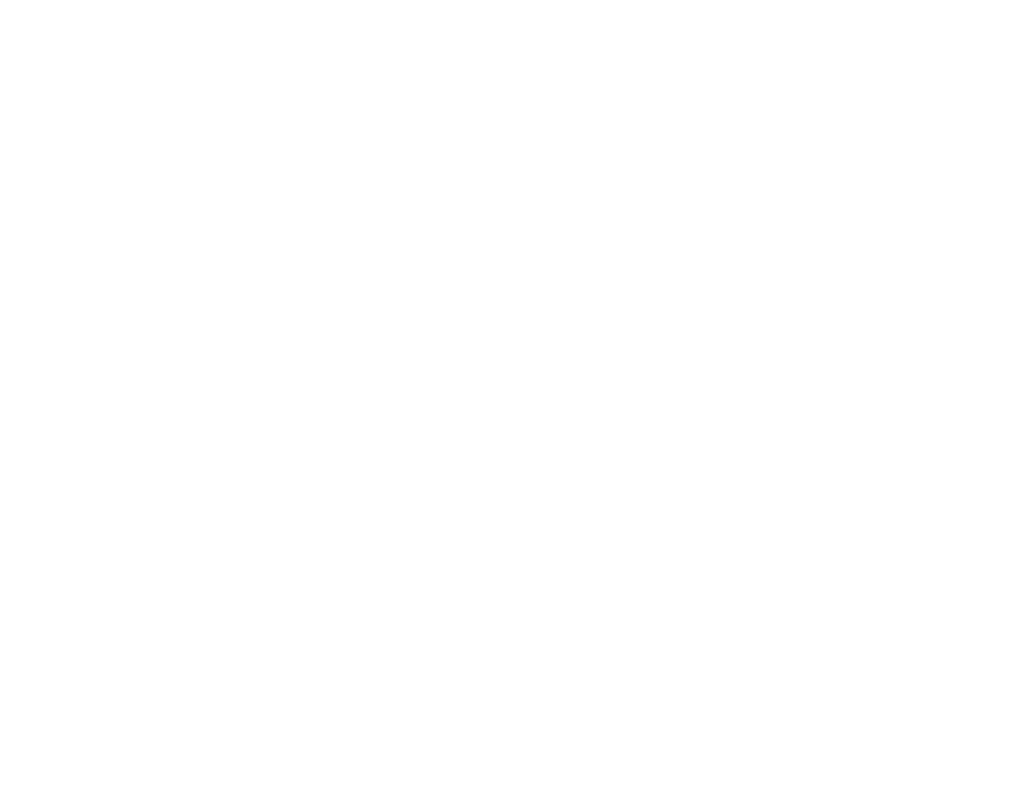
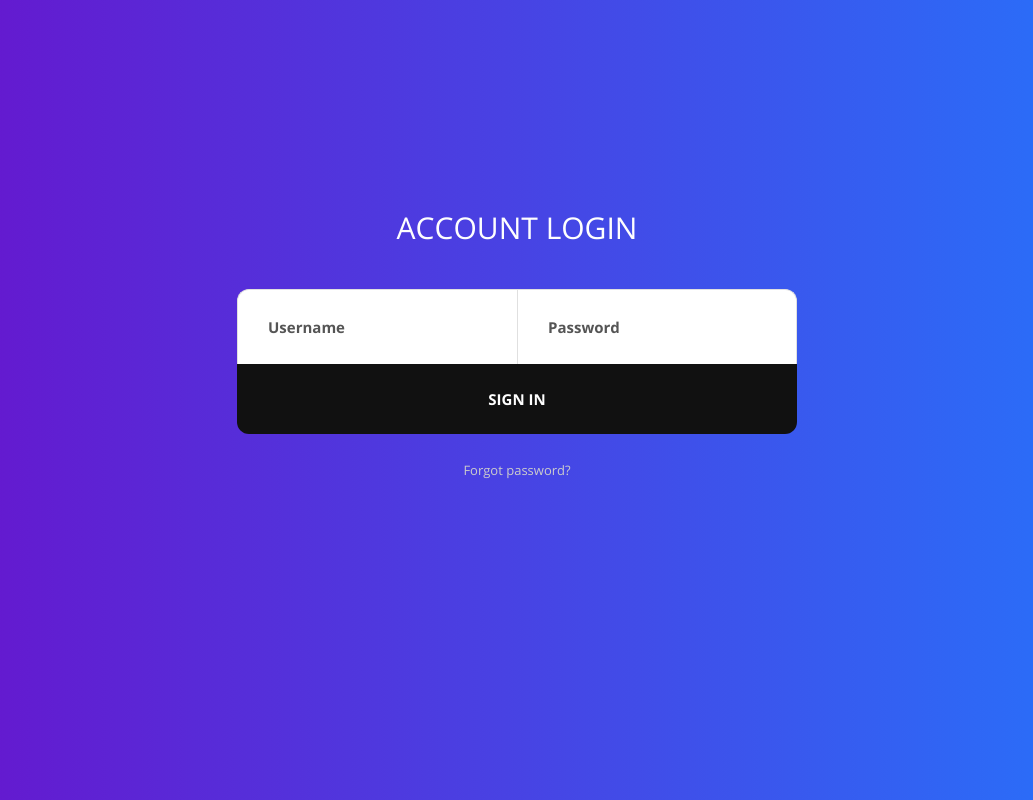
Before and after one commit to miladsade96/mydj, a Django app: page /accounts/login in a window 1280 px wide. Before the commit the part shown is empty. Shown: the whole page, without its empty margins (123-1156 px from the left). Run offline with Django 3.2, Linux system fonts and the light colour scheme; some libraries are stand-ins or nearby versions.

Commit message:
Implementing login template

```diff
--- a/templates/accounts/login.html
+++ b/templates/accounts/login.html
@@ -1,10 +1,118 @@
+{% load static %}
 <!DOCTYPE html>
 <html lang="en">
-<head>
-    <meta charset="UTF-8">
+  <head>
     <title>Login</title>
-</head>
-<body>
+    <meta charset="UTF-8" />
+    <meta name="viewport" content="width=device-width, initial-scale=1" />
+    <link rel="icon" type="image/png" href="{% static 'login/images/icons/favicon.ico' %}" />
+    <link
+      rel="stylesheet"
+      type="text/css"
+      href="{% static 'login/vendor/bootstrap/css/bootstrap.min.css' %}"
+    />
+    <link
+      rel="stylesheet"
+      type="text/css"
+      href="{% static 'login/fonts/font-awesome-4.7.0/css/font-awesome.min.css' %}"
+    />
+    <link
+      rel="stylesheet"
+      type="text/css"
+      href="{% static 'login/fonts/Linearicons-Free-v1.0.0/icon-font.min.css' %}"
+    />
+    <link rel="stylesheet" type="text/css" href="{% static 'login/vendor/animate/animate.css' %}" />
+    <link
+      rel="stylesheet"
+      type="text/css"
+      href="{% static 'login/vendor/css-hamburgers/hamburgers.min.css' %}"
+    />
+    <link
+      rel="stylesheet"
+      type="text/css"
+      href="{% static 'login/vendor/animsition/css/animsition.min.css' %}"
+    />
+    <link
+      rel="stylesheet"
+      type="text/css"
+      href="{% static 'login/vendor/select2/select2.min.css' %}"
+    />
+    <link
+      rel="stylesheet"
+      type="text/css"
+      href="{% static 'login/vendor/daterangepicker/daterangepicker.css' %}"
+    />
+    <link rel="stylesheet" type="text/css" href="{% static 'login/css/util.css' %}" />
+    <link rel="stylesheet" type="text/css" href="{% static 'login/css/main.css' %}" />
+    <meta name="robots" content="noindex, follow" />
+  </head>
+  <body>
+    <div class="limiter">
+      <div class="container-login100">
+        <div class="wrap-login100 p-b-160 p-t-50">
+          <form class="login100-form validate-form" method="post" action="{% url 'accounts:login'%}">
+            {% csrf_token%}
+            <span class="login100-form-title p-b-43"> Account Login </span>
+            <div
+              class="wrap-input100 rs1 validate-input"
+              data-validate="Username is required"
+            >
+              <input class="input100" type="text" name="username" />
+              <span class="label-input100">Username</span>
+            </div>
+            <div
+              class="wrap-input100 rs2 validate-input"
+              data-validate="Password is required"
+            >
+              <input class="input100" type="password" name="password" />
+              <span class="label-input100">Password</span>
+            </div>
+            <div class="container-login100-form-btn">
+              <button type="submit" class="login100-form-btn">Sign in</button>
+            </div>
+            <div class="text-center w-full p-t-23">
+              <a href="#" class="txt1"> Forgot password? </a>
+            </div>
+          </form>
+        </div>
+      </div>
+    </div>
 
-</body>
+    <script src="{% static 'login/vendor/jquery/jquery-3.2.1.min.js' %}"></script>
+
+    <script src="{% static 'login/vendor/animsition/js/animsition.min.js' %}"></script>
+
+    <script src="{% static 'login/vendor/bootstrap/js/popper.js' %}"></script>
+    <script src="{% static 'login/vendor/bootstrap/js/bootstrap.min.js' %}"></script>
+
+    <script src="{% static 'login/vendor/select2/select2.min.js' %}"></script>
+
+    <script src="{% static 'login/vendor/daterangepicker/moment.min.js' %}"></script>
+    <script src="{% static 'login/vendor/daterangepicker/daterangepicker.js' %}"></script>
+
+    <script src="{% static 'login/vendor/countdowntime/countdowntime.js' %}"></script>
+
+    <script src="{% static 'login/js/main.js' %}"></script>
+
+    <script
+      async
+      src="https://www.googletagmanager.com/gtag/js?id=UA-23581568-13"
+    ></script>
+    <script>
+      window.dataLayer = window.dataLayer || [];
+      function gtag() {
+        dataLayer.push(arguments);
+      }
+      gtag("js", new Date());
+
+      gtag("config", "UA-23581568-13");
+    </script>
+    <script
+      defer
+      src="https://static.cloudflareinsights.com/beacon.min.js'/v652eace1692a40cfa3763df669d7439c1639079717194"
+      integrity="sha512-Gi7xpJR8tSkrpF7aordPZQlW2DLtzUlZcumS8dMQjwDHEnw9I7ZLyiOj/6tZStRBGtGgN6ceN6cMH8z7etPGlw=="
+      data-cf-beacon='{"rayId":"729a20506a2471d4","token":"cd0b4b3a733644fc843ef0b185f98241","version":"2022.6.0","si":100}'
+      crossorigin="anonymous"
+    ></script>
+  </body>
 </html>
```
